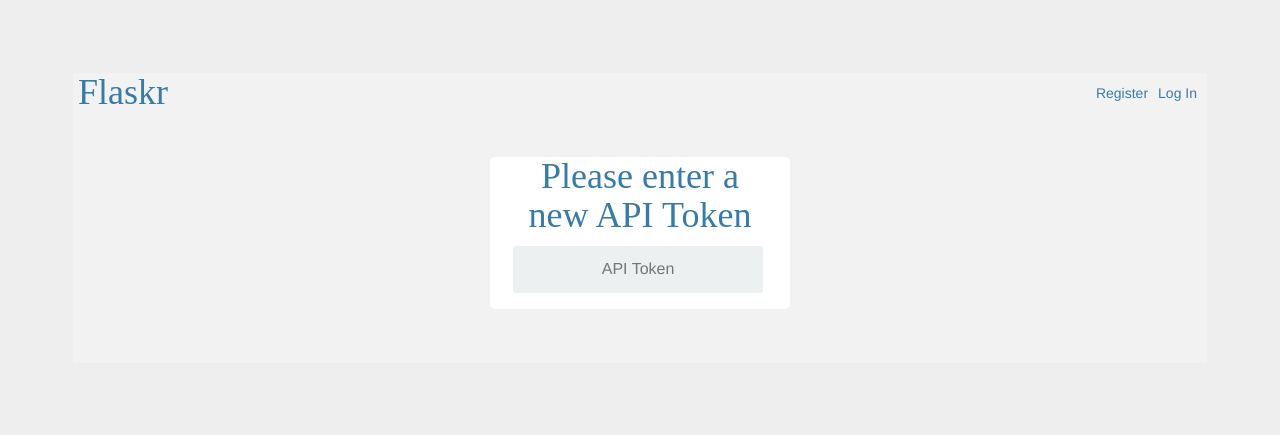
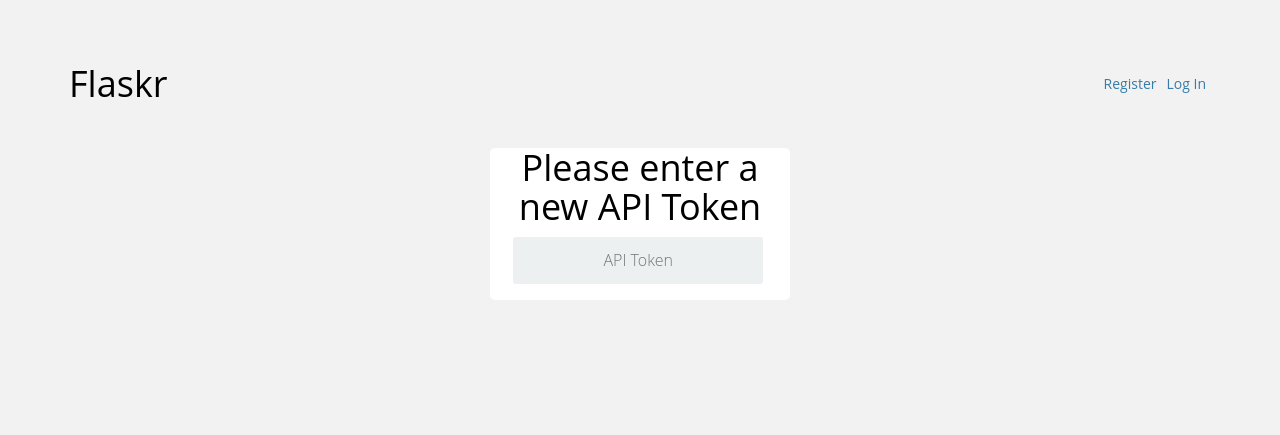
Before and after one commit to Safety-Culture-Interns/SafetyCultureVis, a Flask app: page /auth/token in a window 1280 px wide. Shown: the top 435 px of the page. Run offline with Flask 3, Linux system fonts and the light colour scheme; some libraries are stand-ins or nearby versions.

Commit message:
style changes

```diff
--- a/static/style.css
+++ b/static/style.css
@@ -86,21 +86,15 @@ input:focus {
     margin-top: 12px;
 }
 
-html {
-    font-family: sans-serif;
-    background: #eee;
-    padding: 1rem;
-}
-
 body {
     margin: 5%;
     background-color: #f2f2f2;
+    font-family: "Open Sans", "HelveticaNeue", "Helvetica Neue", Helvetica, Arial, sans-serif;
 }
 
 h1 {
-    font-family: serif;
-    color: #377ba8;
     margin: 1rem 0;
+    color: black;
 }
 
 a {
@@ -241,6 +235,7 @@ input[type=submit] {
     display: flex;
     flex-direction: column;
 }
+
 .js-plotly-plot .plotly .modebar {
     padding-top: 5%;
     margin-right: 3.5%;
@@ -273,6 +268,7 @@ body {
     margin: 0 0 0 0;
     padding: 0 0 0 0;
 }
+
 .rc-slider {
     margin-left: 0px;
     padding-left: 0px;
@@ -317,6 +313,7 @@ body {
     margin-right: 10px;
     margin-top: 30px;
 }
+
 #title {
     text-align: center;
 }
@@ -359,3 +356,8 @@ body {
     display: flex;
     flex: 3;
 }
+
+a.logout_button {
+    text-decoration: none;
+    padding: 15px;
+}
```
Also changed, not shown: flaskr/dashapp1/layout.py (+7 -4 lines), static/plotly.css (+82 -2 lines). Lines whose indentation alone changed are shown as unchanged.
